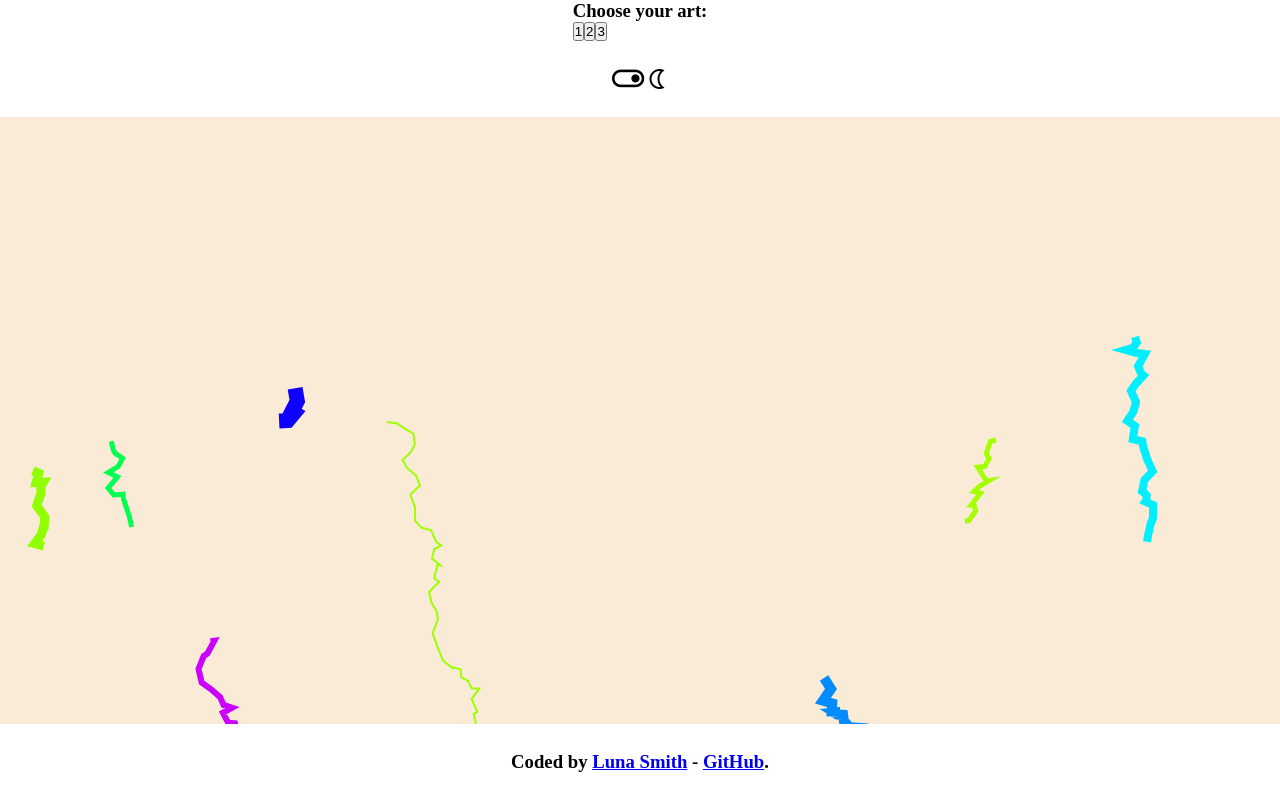
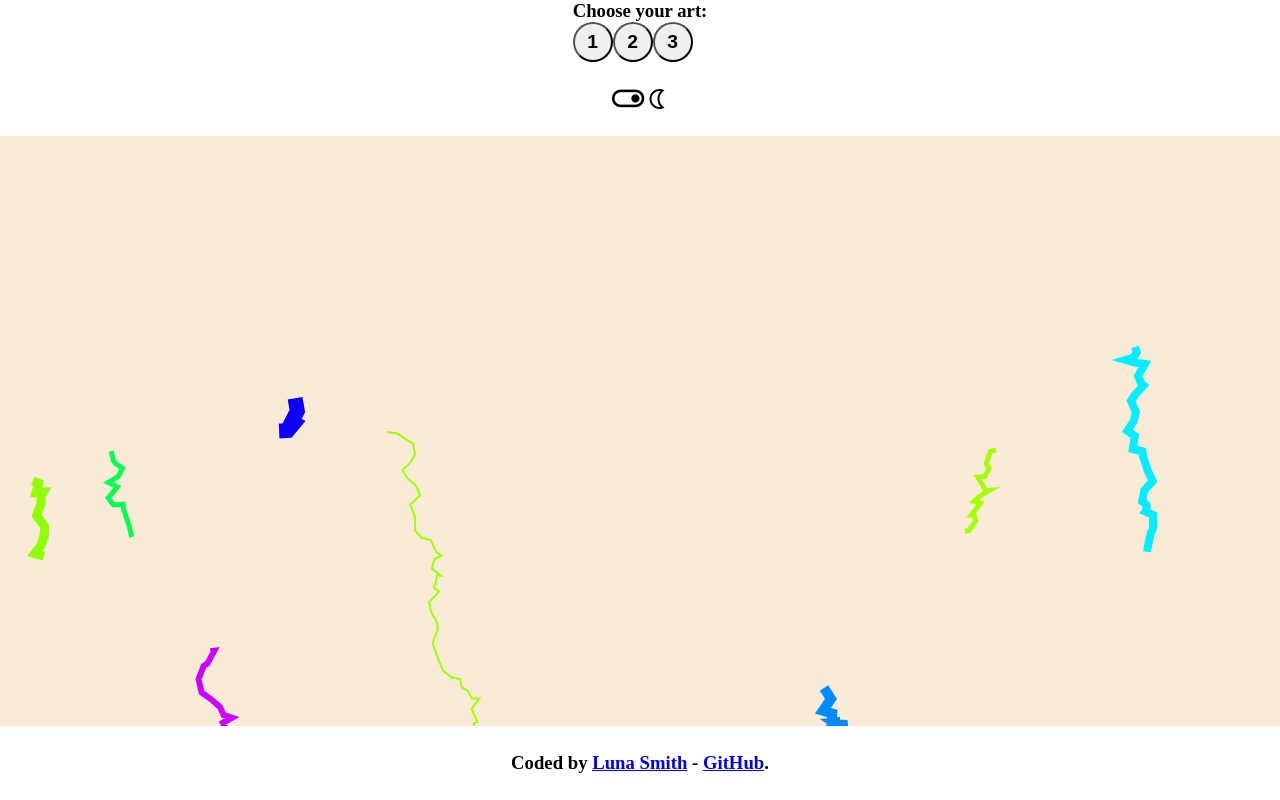
Before and after one commit to Lu-Smith/line_and_path_canvas_vue, a Vue app: page / in a window 1280 px wide. Built offline with nearby package versions, Linux system fonts and the light colour scheme.

Commit message:
Updated style.css

```diff
--- a/src/style.css
+++ b/src/style.css
@@ -3,3 +3,11 @@
   padding: 0;
   box-sizing: border-box;
 }
+
+button {
+  width: 40px;
+  height: 40px;
+  border-radius: 50%;
+  font-weight: bold;
+  font-size: 1.2rem;
+}
```
